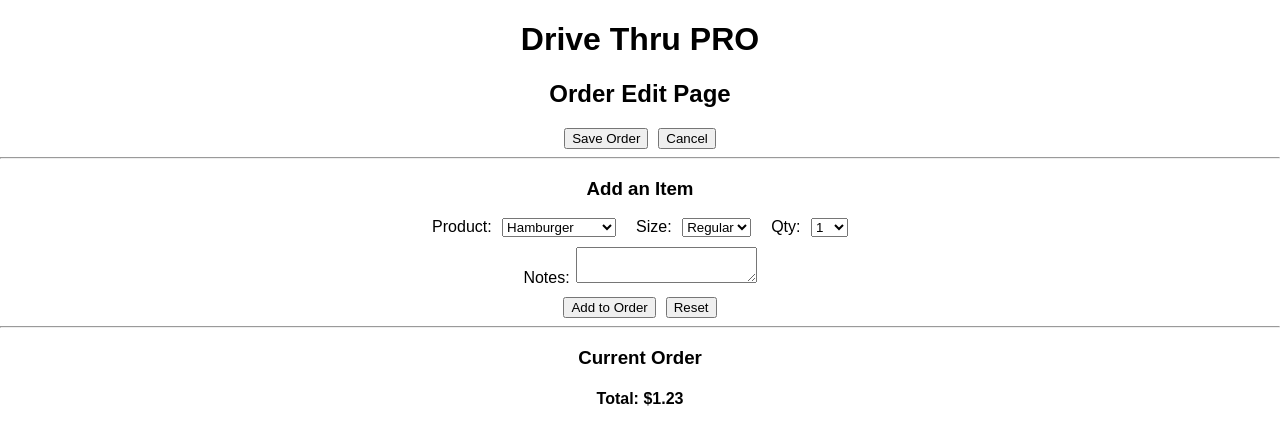
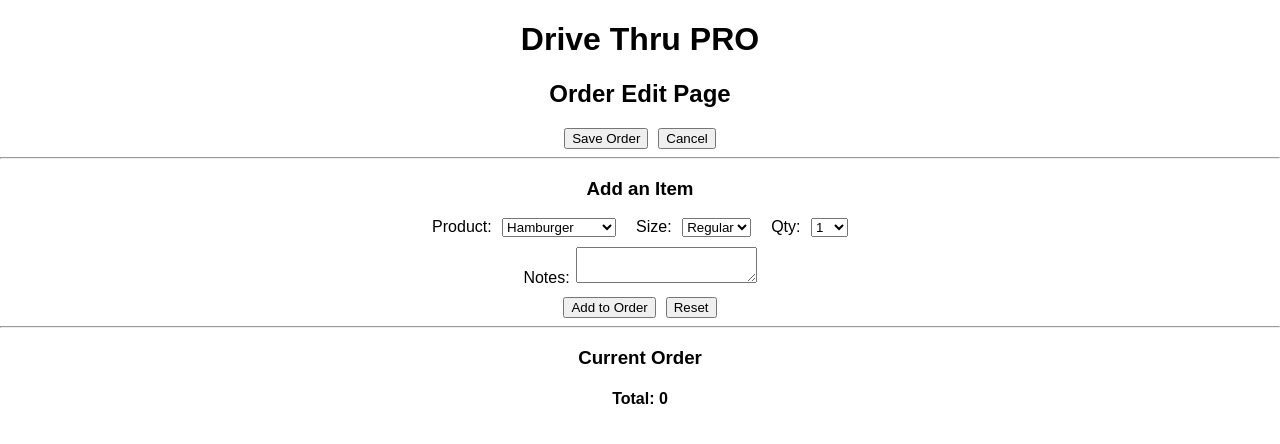
Before and after one commit to gargrave/drivethrupro, a React app: page /orders/new in a window 1280 px wide. Shown: the top 444 px of the page. Built offline with nearby package versions, Linux system fonts and the light colour scheme.

Commit message:
Add 'orderTotalPrice' to local state and display (currently only displaying as cents)

```diff
--- a/src/components/Orders/OrderEditPage.jsx
+++ b/src/components/Orders/OrderEditPage.jsx
@@ -15,7 +15,8 @@ class OrderEditPage extends Component {
       selectedMenuItem: menu[0],
       sizeIdx: 0,
       quantity: 1,
-      orderItems: []
+      orderItems: [],
+      orderTotalPrice: 0
     }
 
     this.completeOrder = this.completeOrder.bind(this)
@@ -51,9 +52,11 @@ class OrderEditPage extends Component {
   handleAddToOrderClick () {
     const item = this.state.selectedMenuItem
     const orderItem = new OrderItem(item.name, this.state.quantity, item.sizes[this.state.sizeIdx])
+    const orderTotalPrice = this.state.orderTotalPrice + orderItem.totalPrice
 
     this.setState({
-      orderItems: [...this.state.orderItems, orderItem]
+      orderItems: [...this.state.orderItems, orderItem],
+      orderTotalPrice
     })
   }
 
@@ -173,7 +176,9 @@ class OrderEditPage extends Component {
           <hr />
 
           <h3>Current Order</h3>
-          <h4>Total: $1.23</h4>
+          <h4>
+            Total: {this.state.orderTotalPrice}
+          </h4>
 
           <ul>
             {this.state.orderItems.map((item, i) => {
```
